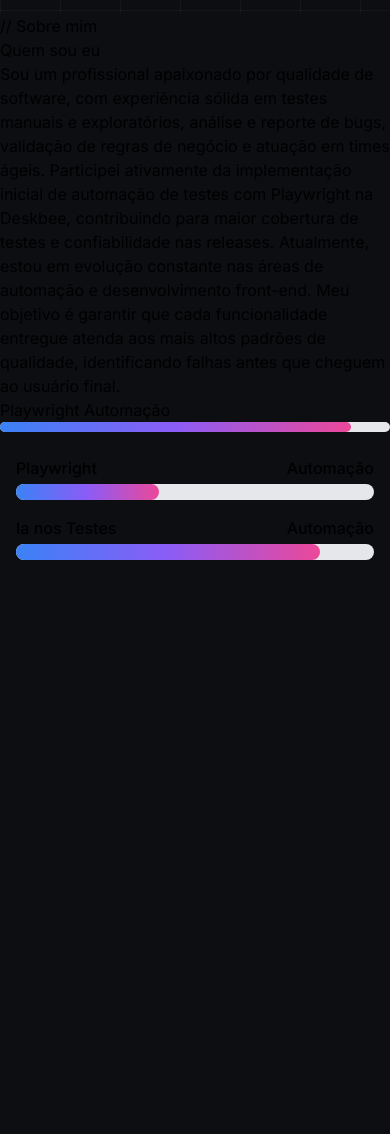
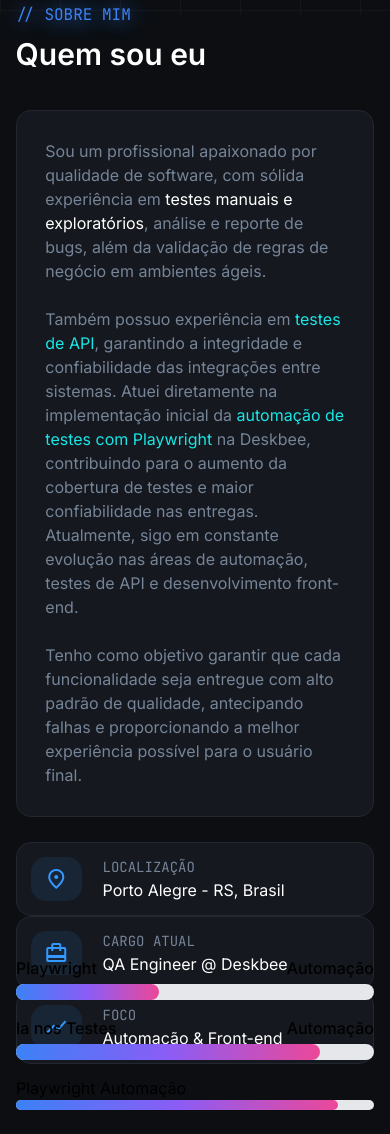
Before and after one commit to ezequiel-dawud/my-profile, a plain HTML site: page index.html in a window 390 px wide. Shown: the part 830-1964 px from the top of the page. Before the commit the page ends 1390 px from the top, so only its background shows below. Drawn offline with nearby package versions, Linux system fonts and the light colour scheme; files that its build step writes are made by us from their sources; a web font is replaced by a local one.

Commit message:
atualização

```diff
--- a/index.html
+++ b/index.html
@@ -7,7 +7,9 @@
     <title>Ezequiel Dawud</title>
     <link rel="shortcut icon" href="/icon/ico.ico" type="image/x-icon">
     <link rel="stylesheet" href="/style/style.css">
+    <link rel="stylesheet" href="/style/about.css">
     <link rel="stylesheet" href="https://cdnjs.cloudflare.com/ajax/libs/font-awesome/6.5.1/css/all.min.css">
+    <link rel="stylesheet" href="https://fonts.googleapis.com/css2?family=Material+Symbols+Outlined">
     <script src="https://cdn.tailwindcss.com"></script>
     <script>
         tailwind.config = {
@@ -66,7 +68,7 @@
                             d="M1 1h15M1 7h15M1 13h15" />
                     </svg>
                 </button>
-                <div class="hidden w-full md:block md:w-auto" id="navbar-default">
+                <div class="hidden w-full md:block md:w-auto md:bg-transparent" id="navbar-default">
                     <ul
                         class="font-light flex flex-col p-4 md:p-0 mt-4 border-0 rounded-lg bg-transparent md:flex-row md:space-x-8 md:mt-0 md:bg-transparent dark:bg-transparent font-inter ">
                         <li><a href="#"
@@ -128,58 +130,62 @@
             <h3 class="about__title">Quem sou eu</h3>
         </div>
         <div id="about__container_dois">
-            <div>
-                <p class="about__description">Sou um profissional apaixonado por qualidade de software, com experiência
-                    sólida em testes manuais e exploratórios, análise e reporte de bugs, validação de regras de negócio
-                    e atuação em times ágeis.
+            <div id="about__container_description">
+                <p class="about__description">
+                    Sou um profissional apaixonado por qualidade de software, com sólida experiência em <span
+                        class="highlight_white">testes manuais e exploratórios</span>, análise e reporte de bugs, além
+                    da validação de regras de negócio em ambientes ágeis. <br><br>
+                    Também possuo experiência em <span class="highlight">testes de API</span>, garantindo a integridade
+                    e confiabilidade das integrações entre sistemas.
 
-                    Participei ativamente da implementação inicial de automação de testes com Playwright na Deskbee,
-                    contribuindo para maior cobertura de testes e confiabilidade nas releases. Atualmente, estou em
-                    evolução constante nas áreas de automação e desenvolvimento front-end.
+                    Atuei diretamente na implementação inicial da <span class="highlight">automação de testes com
+                        Playwright</span> na Deskbee, contribuindo para o aumento da cobertura de testes e maior
+                    confiabilidade nas entregas. Atualmente, sigo em constante evolução nas áreas de automação, testes
+                    de API e desenvolvimento front-end. <br><br>
 
-                    Meu objetivo é garantir que cada funcionalidade entregue atenda aos mais altos padrões de qualidade,
-                    identificando falhas antes que cheguem ao usuário final.
+                    Tenho como objetivo garantir que cada funcionalidade seja entregue com alto padrão de qualidade,
+                    antecipando falhas e proporcionando a melhor experiência possível para o usuário final.
                 </p>
             </div>
-            <div>
+            <div id="about__container_info">
                 <div id="container_info_person">
                     <div class="icon_info_person">
-
+                        <span class="material-symbols-outlined">
+                            location_on
+                        </span>
                     </div>
                     <div class="container_info_person_description">
-
-                    </div>
-                    <div id="container_info_person">
-                        <div class="icon_info_person">
-
-                        </div>
-                        <div class="container_info_person_description">
+                        <span class="titulo_about_card">Localização</span>
+                        <span class="descricao_about_card">Porto Alegre - RS, Brasil</span>
 
                     </div>
                 </div>
                 <div id="container_info_person">
                     <div class="icon_info_person">
-
+                        <span class="material-symbols-outlined">
+                            card_travel
+                        </span>
                     </div>
                     <div class="container_info_person_description">
+                        <span class="titulo_about_card">Cargo atual</span>
+                        <span class="descricao_about_card">QA Engineer @ Deskbee</span>
+                    </div>
+                </div>
+                <div id="container_info_person">
+                    <div class="icon_info_person">
+                        <span class="material-symbols-outlined">
+                            show_chart
+                        </span>
+                    </div>
+                    <div class="container_info_person_description">
+                        <span class="titulo_about_card">Foco</span>
+                        <span class="descricao_about_card">Automação & Front-end</span>
+                    </div>
+                </div>
 
             </div>
         </div>
     </div>
-            </div>
-        </div>
-
-
-        <!-- Barra de progresso simples (45%) -->
-        <div class="mb-6">
-            <span class="skill">Playwright</span>
-            <span class="spec">Automação</span>
-            <div class="w-full bg-gray-200 rounded-full h-2.5 dark:bg-gray-700">
-                <div class="h-2.5 rounded-full"
-                    style="width: 90%; background: linear-gradient(to right, #3b82f6, #8b5cf6, #ec4899)"></div>
-            </div>
-        </div>
-
     <div id="container__skills">
         <div id="skills">
             <div class="mb-1 flex justify-between font-medium">
@@ -203,8 +209,16 @@
                 </div>
             </div>
         </div>
+        <!-- Barra de progresso simples (45%) -->
+        <div class="mb-6">
+            <span class="skill">Playwright</span>
+            <span class="spec">Automação</span>
+            <div class="w-full bg-gray-200 rounded-full h-2.5 dark:bg-gray-700">
+                <div class="h-2.5 rounded-full"
+                    style="width: 90%; background: linear-gradient(to right, #3b82f6, #8b5cf6, #ec4899)"></div>
             </div>
-
+        </div>
+    </div>
 </body>
 
 <script src="https://cdn.jsdelivr.net/npm/flowbite@2.5.2/dist/flowbite.min.js"></script>
--- a/style/about.css
+++ b/style/about.css
@@ -1 +1,175 @@
 @import url(/style/style.css);
+
+
+#about {
+    display: flex;
+    flex-direction: column;
+    align-items: center;
+    justify-content: center;
+    margin: auto;
+    width: 90vw;
+    height: 100vh;
+    padding: 6% 5%;
+    position: relative;
+    z-index: -1;
+
+}
+
+#about__container_um {
+    flex-direction: column;
+    display: flex;
+    align-items: center;
+    margin-right: auto;
+}
+
+.about__sub-title {
+    font-family: var(--font-mono);
+    font-size: var(--text-lg);
+    color: var(--color-primary);
+    text-shadow: 1px 1px 20px #3b82f6;
+    margin-right: auto;
+    margin-bottom: 3%;
+}
+
+.about__title {
+    font-family: var(--font-sans);
+    font-size: 2.5rem;
+    color: var(--color-text);
+    font-weight: 600;
+}
+
+#about__container_dois {
+    display: flex;
+}
+
+#about__container_description {
+    width: 65%;
+    background: var(--color-card);
+    margin-top: 2%;
+    padding: 2%;
+    border: 0.5px solid var(--color-card-border);
+    border-radius: 15px;
+}
+
+.about__description {
+    font-family: var(--font-sans);
+    font-size: var(--text-lg);
+    color: var(--color-text_dois);
+}
+
+.highlight {
+    color: var(--color-azul)
+}
+
+.highlight_white {
+    color: var(--color-text);
+}
+
+#about__container_info {
+    margin-top: 2%;
+    display: flex;
+    flex-direction: column;
+    align-items: center;
+    margin-left: 2%;
+    gap: 4%;
+    width: 30%;
+}
+
+#container_info_person {
+    display: flex;
+    flex-direction: row;
+    align-items: center;
+    background: var(--color-card);
+    border: 0.5px solid var(--color-card-border);
+    border-radius: 15px;
+    height: 33%;
+    width: 100%;
+    gap: 4%;
+    padding: 2%;
+}
+
+.container_info_person_description {
+    display: flex;
+    flex-direction: column;
+    align-items: start;
+    justify-content: center;
+    gap: 2%;
+}
+
+.titulo_about_card {
+    font-family: var(--font-mono);
+    text-transform: uppercase;
+    color: var(--color-text_dois);
+    font-size: var(--text-sm);
+}
+
+.descricao_about_card {
+    font-family: var(--font-sans);
+    color: var(--color-text);
+}
+
+.icon_info_person {
+    display: flex;
+    align-items: center;
+    justify-content: center;
+    background: #182535;
+    color: #3399FF;
+    padding: 10px;
+    font-size: 3rem;
+    margin: 2%;
+    padding: 10px;
+    width: 13%;
+    height: 59%;
+    border-radius: 15px;
+}
+
+@media (max-width: 768px) {
+    body {
+        overflow-x: hidden;
+    }
+
+    #about {
+        margin-top: 25%;
+        width: 96vw;
+        padding: 2% 2%;
+    }
+
+    .about__sub-title{
+        font-size: var(--text-base);
+        text-transform: uppercase;
+    }
+    .about__title{
+        font-size:var(--text-3xl);
+    }
+    #about__container_dois {
+        margin-top: 7%;
+        flex-direction: column;
+    }
+
+    #about__container_description {
+        width: 100%;
+        padding: 8% 8%;
+
+    }
+
+    .about__description{
+ font-size: var(--text-base);
+    }
+
+    #about__container_info {
+        width: 100%;
+        margin-left: 0;
+        margin-top: 7%;
+        gap: 7%;
+    }
+
+    #container_info_person {
+
+        height: auto;
+    }
+
+    .icon_info_person {
+        width: 15%;
+        height: auto;
+    }
+}
--- a/style/style.css
+++ b/style/style.css
@@ -438,6 +438,7 @@ body>* {
     body {
         width: 100vw;
         padding: 0;
+        overflow-x: hidden;
 
     }
 
@@ -483,13 +484,27 @@ body>* {
     #container_apresentation_button {
         flex-direction: column;
     }
-    .button_contact:hover {
-
-    transition: all 0s ease-in-out;
-}
 
     .button_contact:hover {
+        transition: all 0s ease-in-out;
+    }
 
-    transition: all 0s ease-in-out;
+    /* Scroll animado visível na primeira tela mobile */
+    div.absolute.bottom-10 {
+        display: flex;
+        flex-direction: column;
+        align-items: center;
+        gap: 0.5rem;
+        opacity: 1;
+    }
+
+    .absolute.bottom-10 span {
+        font-size: 0.875rem;
+    }
+
+    .absolute.bottom-10 .block {
+        width: 16px;
+        height: 16px;
+    }
 }
 }
```
Lines whose indentation alone changed are shown as unchanged.
